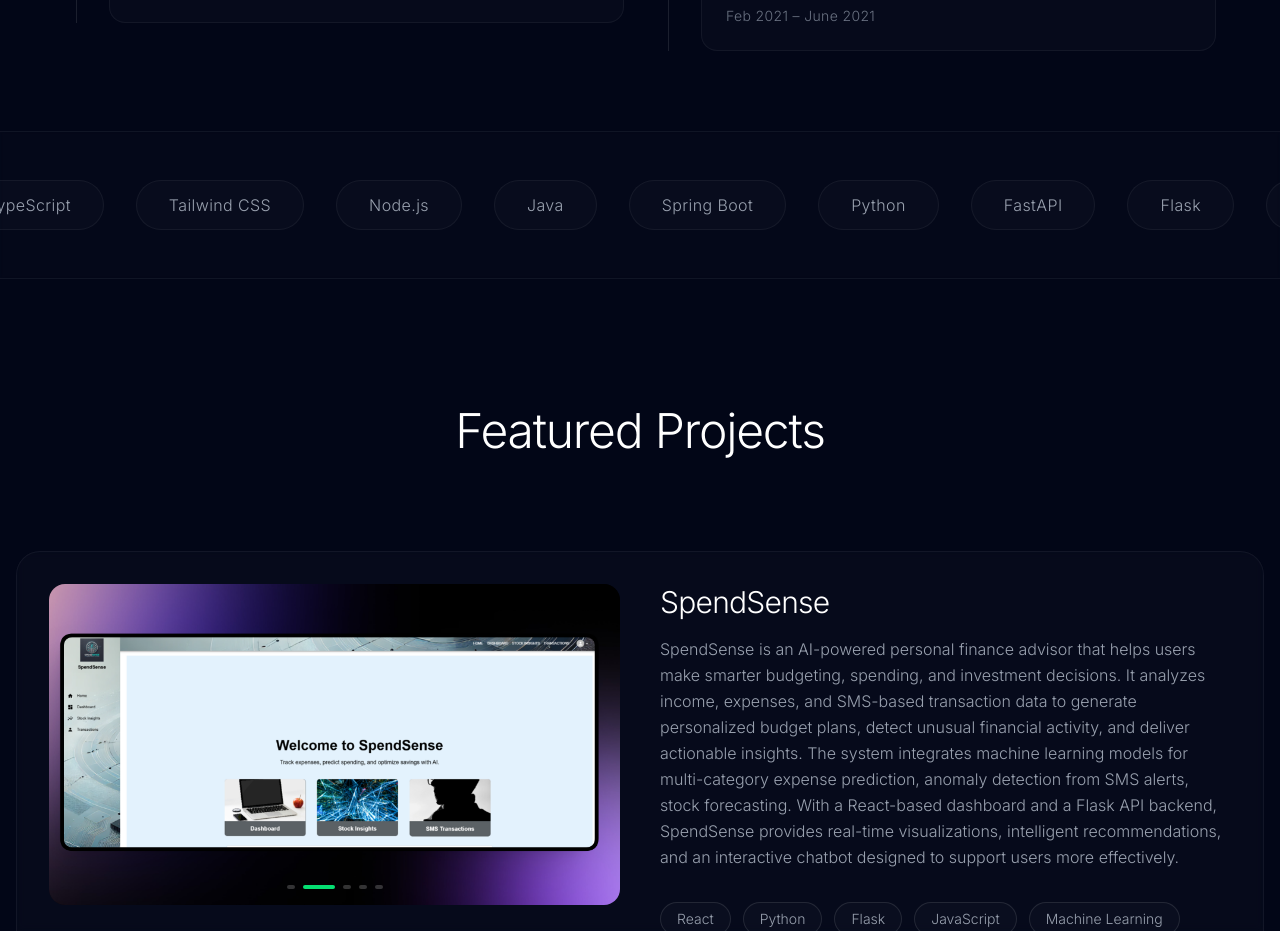
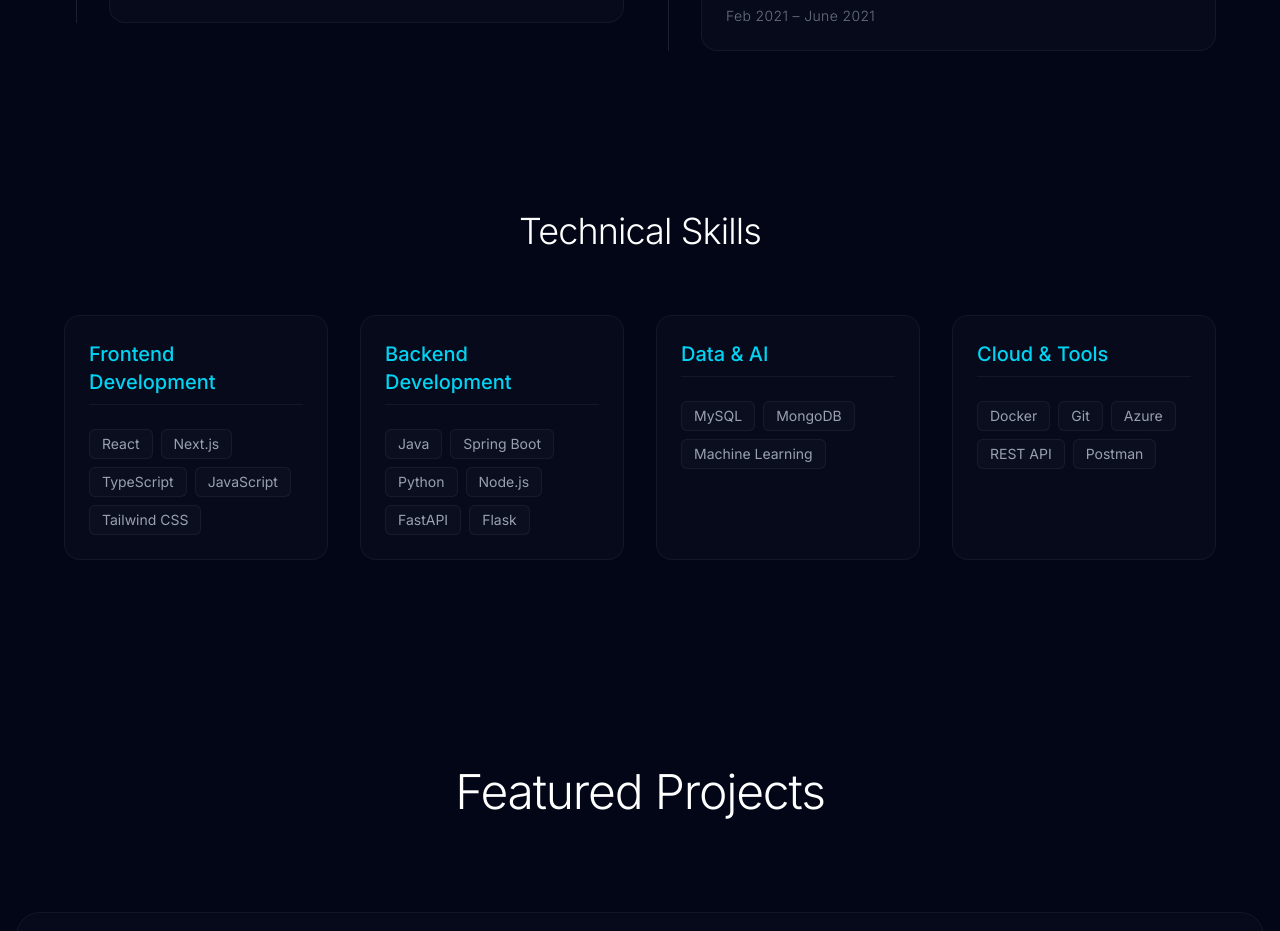
Before and after one commit to RavinAr1/personal-portfolio, a Next.js app: page / in a window 1280 px wide. Shown: the part 1780-2711 px from the top of the page. Built offline with nearby package versions, Linux system fonts and the light colour scheme.

Commit message:
Removed the skills carousel and created separate cards for different types.

```diff
--- a/components/ravindu-portfolio.tsx
+++ b/components/ravindu-portfolio.tsx
@@ -397,13 +397,54 @@ export default function RavinduPortfolio() {
 
 
 
+{/* --- TECHNICAL SKILLS SECTION --- */}
+        <section className="py-20 px-6">
+          <div className="container mx-auto max-w-6xl">
+            <h2 className="text-3xl md:text-4xl font-light text-center mb-16 tracking-tight">Technical Skills</h2>
+
+            <div className="grid grid-cols-1 md:grid-cols-2 lg:grid-cols-4 gap-8">
+
+              {/* Frontend */}
+              <SkillCard
+                title="Frontend Development"
+                skills={["React", "Next.js", "TypeScript", "JavaScript", "Tailwind CSS"]}
+                delay={0}
+              />
+
+              {/* Backend */}
+              <SkillCard
+                title="Backend Development"
+                skills={["Java", "Spring Boot", "Python", "Node.js", "FastAPI", "Flask"]}
+                delay={0.1}
+              />
+
+              {/* Database */}
+              <SkillCard
+                title="Data & AI"
+                skills={["MySQL", "MongoDB", "Machine Learning"]}
+                delay={0.2}
+              />
+
+              {/* DevOps & Tools */}
+              <SkillCard
+                title="Cloud & Tools"
+                skills={["Docker", "Git", "Azure", "REST API", "Postman"]}
+                delay={0.3}
+              />
+
+            </div>
+          </div>
+        </section>
 
 
 
-        {/* --- MARQUEE --- */}
-        <section className="py-12 overflow-hidden border-y border-white/5 bg-white/1 backdrop-blur-[2px]">
-          <InfiniteMarquee />
-        </section>
+
+
+
+
+
+
+
 
         {/* --- PROJECTS SECTION --- */}
         <section id="projects" className="py-20 md:py-32 px-4 max-w-7xl mx-auto">
@@ -753,36 +794,43 @@ function ContactForm() {
 
 
 
-//Skills Carousel
-function InfiniteMarquee() {
-  const skills = [
-    // Frontend
-    "React", "Next.js", "TypeScript", "Tailwind CSS",
-    // Backend
-    "Node.js", "Java", "Spring Boot", "Python", "FastAPI", "Flask",
-    // Data & Communication
-    "MySQL", "REST API", , "Machine Learning",
-    // DevOps & Tools
-    "Docker", "Git"]
-  const duplicatedSkills = [...skills, ...skills, ...skills]
-
+// --- SKILL CARD COMPONENT ---
+function SkillCard({ title, skills, delay }: { title: string, skills: string[], delay: number }) {
   return (
-    <div className="relative w-full overflow-hidden">
-      <motion.div
-        className="flex gap-8"
-        animate={{ x: [0, -2000] }}
-        transition={{ x: { repeat: Number.POSITIVE_INFINITY, repeatType: "loop", duration: 40, ease: "linear" } }}
-      >
-        {duplicatedSkills.map((skill, index) => (
-          <div key={index} className="px-8 py-3 bg-white/2 border border-white/5 rounded-full
-          whitespace-nowrap text-gray-400 font-light tracking-wide">
+    <motion.div
+      initial={{ opacity: 0, y: 20 }}
+      whileInView={{ opacity: 1, y: 0 }}
+      transition={{ duration: 0.5, delay }}
+      viewport={{ once: true }}
+      className="p-6 rounded-2xl bg-white/2 border border-white/5
+      hover:border-cyan-500/30 transition-all duration-300 group"
+    >
+      <h3 className="text-xl font-medium text-cyan-400 mb-6 pb-2 border-b border-white/5">{title}</h3>
+      <div className="flex flex-wrap gap-2">
+        {skills.map((skill, idx) => (
+          <span
+            key={idx}
+            className="px-3 py-1 text-sm text-gray-400 bg-white/2 border
+            border-white/5 rounded-lg group-hover:text-white group-hover:border-white/10 transition-colors"
+          >
             {skill}
-          </div>
+          </span>
         ))}
-      </motion.div>
-    </div>
+      </div>
+    </motion.div>
   )
 }
+
+
+
+
+
+
+
+
+
+
+
 
 // --- PROJECT CARD COMPONENT ---
 // PROJECT CARD
```
